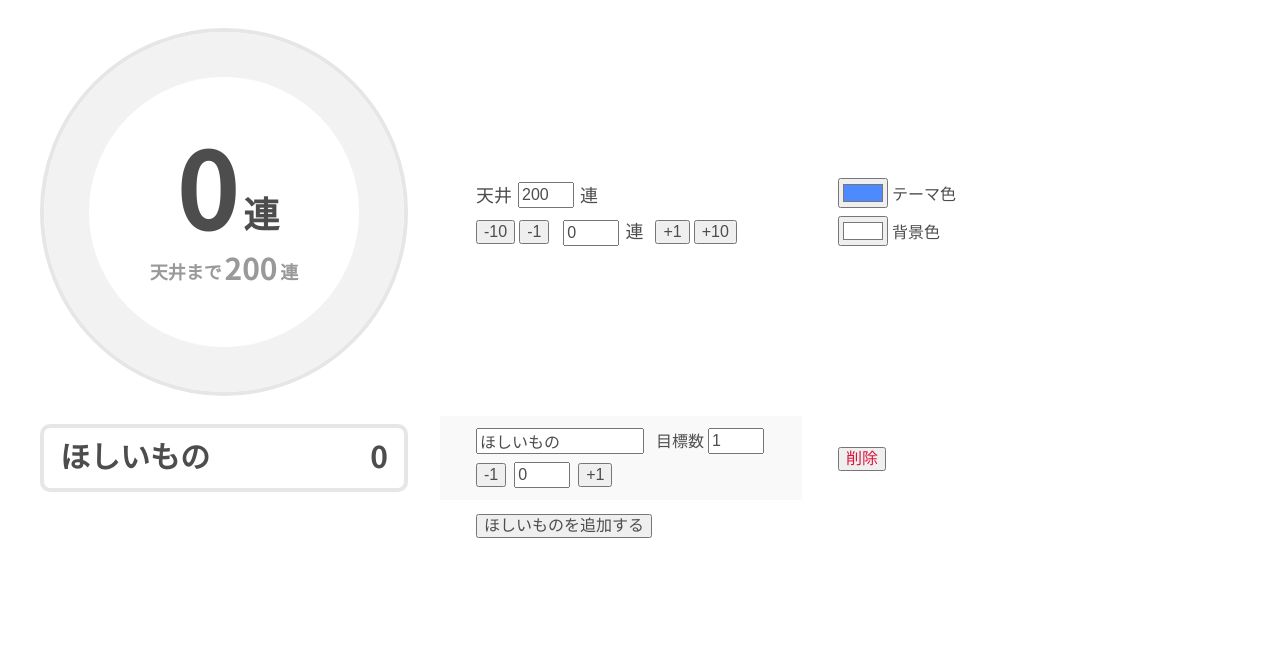
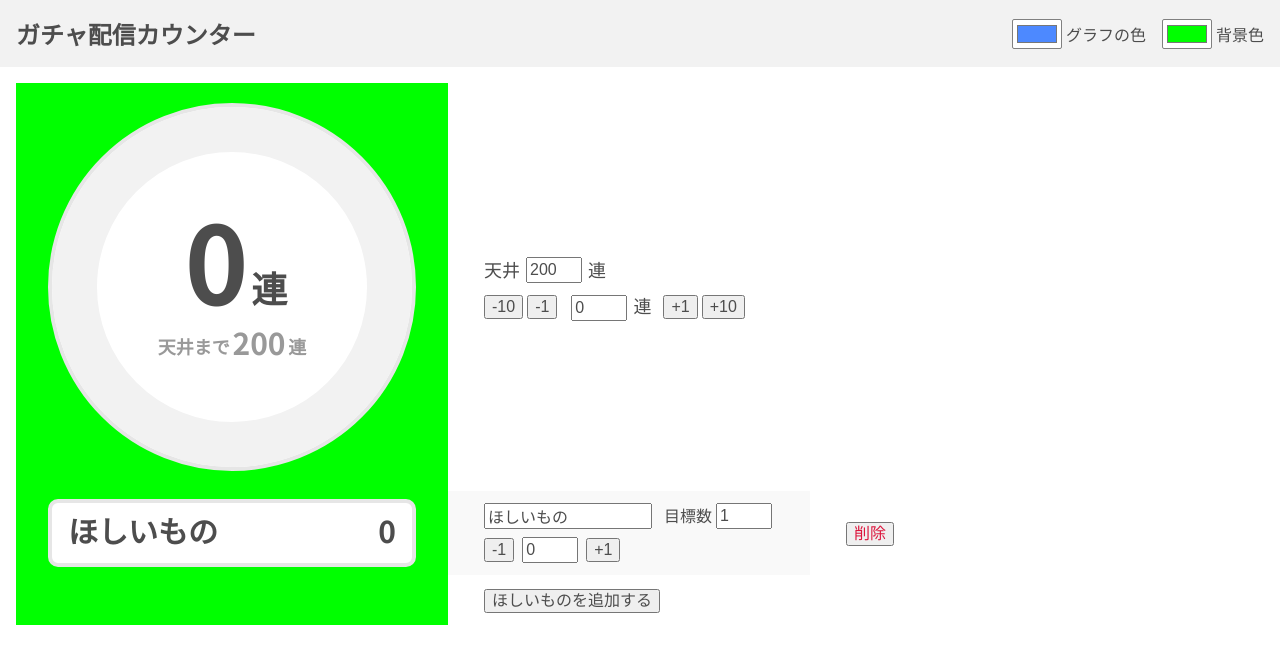
Before and after one commit to bookii/gacha-counter, a Svelte app: page / in a window 1280 px wide. Shown: the top 664 px of the page. Built offline with nearby package versions, Linux system fonts and the light colour scheme.

Commit message:
Header の作成

```diff
--- a/src/App.svelte
+++ b/src/App.svelte
@@ -4,11 +4,16 @@
   import Cell from "./lib/Cell.svelte";
   import GraphController from "./lib/GraphController.svelte";
   import CellController from "./lib/CellController.svelte";
+  import Header from "./Header.svelte";
 
   var count = 0;
   var ceil = null;
-  var themeColorCode = "#4d89ff";
-  var backgroundColorCode = "#ffffff";
+
+  /** @type {string} グラフのカラーコード */
+  var graphColorCode = "#4d89ff";
+
+  /** @type {string} 背景色のカラーコード */
+  var backgroundColorCode = "#00ff00";
 
   var id = -1;
 
@@ -20,12 +25,14 @@
   }
 </script>
 
+<Header bind:graphColorCode bind:backgroundColorCode />
+
 <div class="wrapper" style="--display-background-color: {backgroundColorCode}">
   <table>
     <tr class="graph">
       <td>
         <div>
-          <Graph {count} {ceil} {themeColorCode} />
+          <Graph {count} {ceil} {graphColorCode} />
         </div>
       </td>
       <td>
@@ -35,20 +42,7 @@
         />
       </td>
       <td>
-        <div class="color-picker-container">
-          <div class="color-picker">
-            <input type="color" id="theme-color" bind:value={themeColorCode} />
-            <label for="theme-color">テーマ色</label>
-          </div>
-          <div class="color-picker">
-            <input
-              type="color"
-              id="background-color"
-              bind:value={backgroundColorCode}
-            />
-            <label for="background-color">背景色</label>
-          </div>
-        </div>
+        <div class="color-picker-container"></div>
       </td>
     </tr>
     {#each $items as item, index}
@@ -58,7 +52,7 @@
             name={item.name}
             count={item.count}
             goal={item.goal}
-            {themeColorCode}
+            {graphColorCode}
           />
         </td>
         <td>
@@ -104,6 +98,7 @@
   .wrapper {
     display: flex;
     justify-content: space-between;
+    padding: 16px;
   }
 
   table {
@@ -131,26 +126,6 @@
     background-color: var(--background-color);
   }
 
-  input[type="color"] {
-    height: 30px;
-  }
-
-  .color-picker-container {
-    display: grid;
-    align-items: center;
-    gap: 8px;
-  }
-
-  .color-picker {
-    display: flex;
-    align-items: center;
-    gap: 4px;
-  }
-
-  label {
-    font-size: 16px;
-  }
-
   .delete {
     color: crimson;
   }
--- /dev/null
+++ b/src/Header.svelte
@@ -0,0 +1,66 @@
+<script>
+  /** @type {string} グラフのカラーコード */
+  export var graphColorCode = "#4d89ff";
+
+  /** @type {string} 背景色のカラーコード */
+  export var backgroundColorCode = "#00ff00";
+</script>
+
+<header>
+  <h1 class="title">ガチャ配信カウンター</h1>
+  <ul>
+    <li>
+      <input type="color" id="theme-color" bind:value={graphColorCode} />
+      <label for="theme-color">グラフの色</label>
+    </li>
+    <li>
+      <input
+        type="color"
+        id="background-color"
+        bind:value={backgroundColorCode}
+      />
+      <label for="background-color">背景色</label>
+    </li>
+  </ul>
+</header>
+
+<style>
+  header {
+    display: flex;
+    justify-content: space-between;
+  }
+
+  h1 {
+    font-size: 24px;
+    font-weight: 600;
+  }
+
+  ul {
+    display: flex;
+    align-items: center;
+    gap: 16px;
+    list-style: none;
+  }
+
+  li {
+    display: flex;
+    align-items: center;
+    gap: 4px;
+  }
+
+  header {
+    background-color: var(--secondary-background-color);
+    padding: 0 16px;
+  }
+
+  input[type="color"] {
+    height: 30px;
+    background-color: white;
+    border-color: gray;
+    border-radius: 2px;
+  }
+
+  label {
+    font-size: 16px;
+  }
+</style>
--- a/src/app.css
+++ b/src/app.css
@@ -6,9 +6,14 @@
   --label-color: #4d4d4d;
   --secondary-label-color: #999999;
   --background-color: #ffffff;
+  --secondary-background-color: #f2f2f2;
   --border-color: #e6e6e6;
   --border-width: 4px;
   --text-border-color: rgba(255, 255, 255, 0.9);
+}
+
+body {
+  margin: 0;
 }
 
 input {
--- a/src/lib/Cell.svelte
+++ b/src/lib/Cell.svelte
@@ -3,7 +3,7 @@
   import RightGradient from "./gradient/RightGradient.svelte";
   import { cubicOut, cubicInOut } from "svelte/easing";
 
-  /** @type {string} 名前*/
+  /** @type {string} 名前 */
   export var name;
 
   /** @type {number} 現在の数 */
@@ -12,8 +12,8 @@
   /** @type {number} 目標数 */
   export var goal;
 
-  /** @type {string} テーマカラーのコード */
-  export var themeColorCode;
+  /** @type {string} グラフのカラーのコード */
+  export var graphColorCode;
 
   const contentWidth = 360;
   const contentHeight = 60;
@@ -78,7 +78,7 @@
     width={contentWidth + (borderWidth + padding) * 2}
     height={contentHeight + (borderWidth + padding) * 2}
   >
-    <RightGradient {themeColorCode} id={colorId} />
+    <RightGradient colorCode={graphColorCode} id={colorId} />
     <rect
       class="filled"
       x={borderWidth + padding}
--- a/src/lib/Graph.svelte
+++ b/src/lib/Graph.svelte
@@ -1,10 +1,9 @@
 <script>
-  import { cubicIn, cubicInOut, cubicOut } from "svelte/easing";
+  import { cubicInOut, cubicOut } from "svelte/easing";
   import { tweened } from "svelte/motion";
   import UpGradient from "./gradient/UpGradient.svelte";
-  import { scale } from "svelte/transition";
 
-  export var themeColorCode;
+  export var graphColorCode;
   export var count;
   export var ceil;
 
@@ -67,7 +66,7 @@
 
 <div class="container">
   <svg class="element" width={size} height={size}>
-    <UpGradient {themeColorCode} id={colorId} />
+    <UpGradient colorCode={graphColorCode} id={colorId} />
     <circle
       class="background"
       cx="50%"
@@ -161,7 +160,7 @@
 
   .graph-track {
     fill: transparent;
-    stroke: #f2f2f2;
+    stroke: var(--secondary-background-color);
   }
 
   .graph-filled {
--- a/src/lib/gradient/Gradient.svelte
+++ b/src/lib/gradient/Gradient.svelte
@@ -2,7 +2,7 @@
   import { shiftColor } from "./Color";
 
   export var id;
-  export var themeColorCode;
+  export var colorCode;
 
   export var x1;
   export var x2;
@@ -12,7 +12,7 @@
 
 <defs>
   <linearGradient {id} {x1} {x2} {y1} {y2}>
-    <stop offset="0" stop-color={themeColorCode} />
-    <stop offset="1" stop-color={shiftColor(themeColorCode)} />
+    <stop offset="0" stop-color={colorCode} />
+    <stop offset="1" stop-color={shiftColor(colorCode)} />
   </linearGradient>
 </defs>
--- a/src/lib/gradient/RightGradient.svelte
+++ b/src/lib/gradient/RightGradient.svelte
@@ -1,7 +1,7 @@
 <script>
   export var id;
-  export var themeColorCode;
+  export var colorCode;
   import Gradient from "./Gradient.svelte";
 </script>
 
-<Gradient {id} {themeColorCode} x1="0" x2="1" y1="0" y2="0" />
+<Gradient {id} {colorCode} x1="0" x2="1" y1="0" y2="0" />
--- a/src/lib/gradient/UpGradient.svelte
+++ b/src/lib/gradient/UpGradient.svelte
@@ -1,7 +1,7 @@
 <script>
   export var id;
-  export var themeColorCode;
+  export var colorCode;
   import Gradient from "./Gradient.svelte";
 </script>
 
-<Gradient {id} {themeColorCode} x1="0" x2="0" y1="1" y2="0" />
+<Gradient {id} {colorCode} x1="0" x2="0" y1="1" y2="0" />
```
